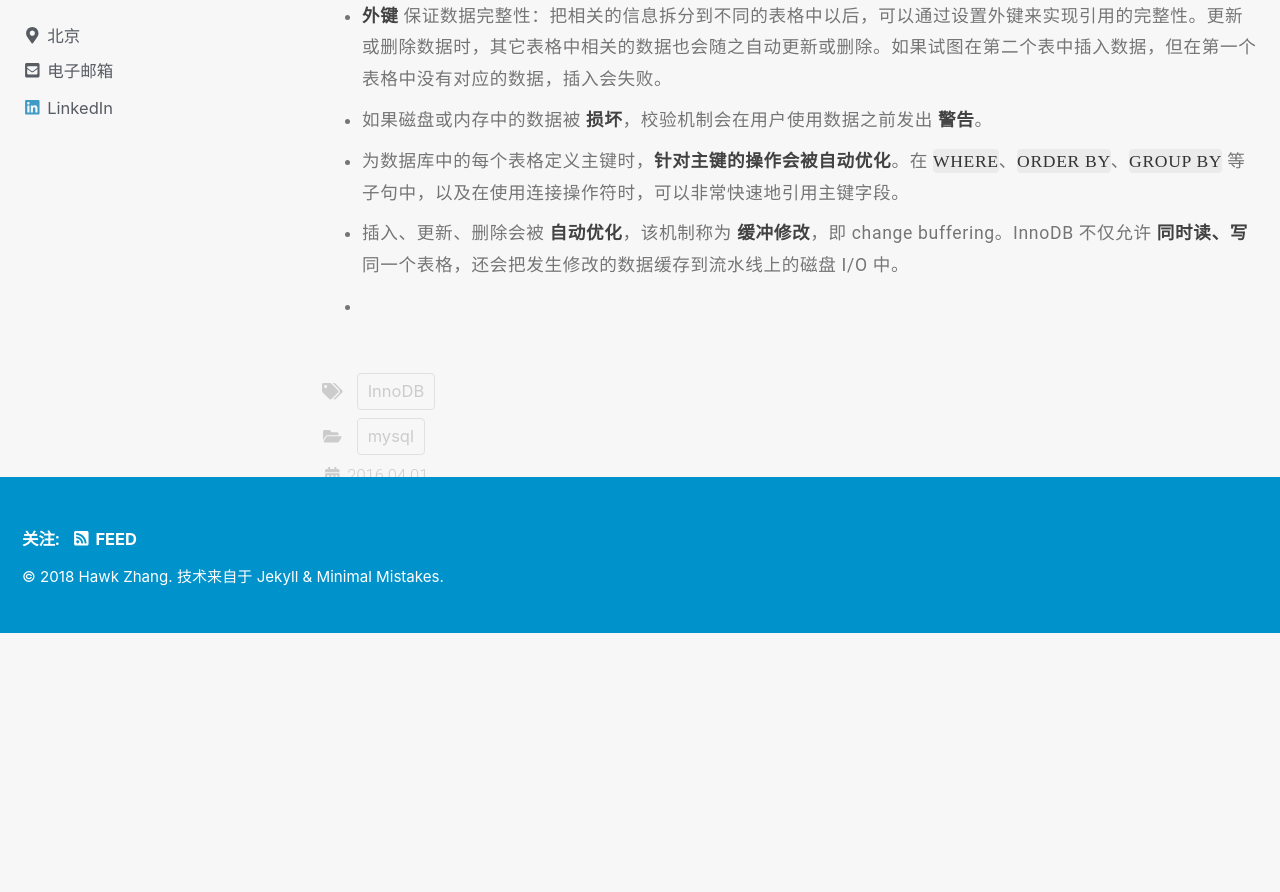
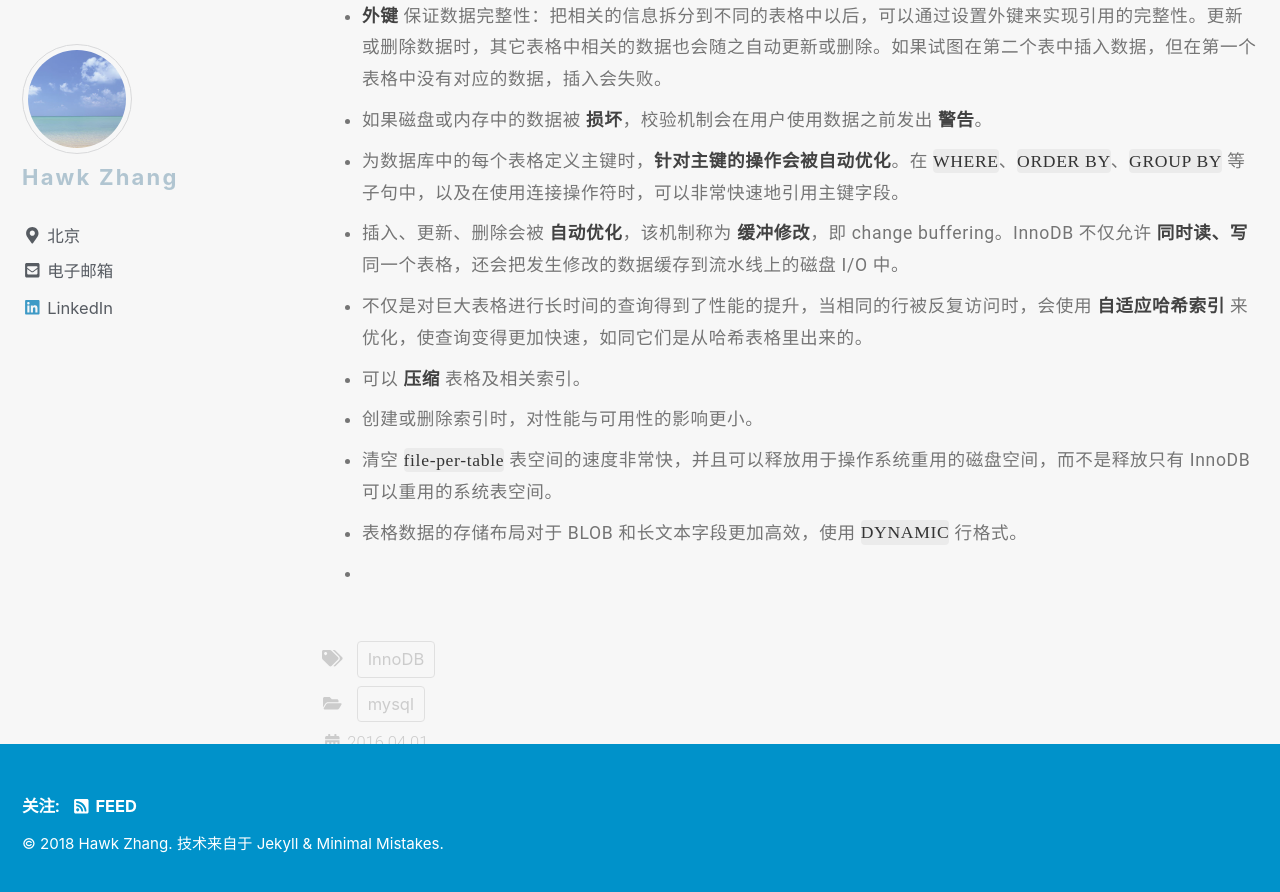
Before and after one commit to narru888/linotes_note, a Jekyll site: the page built from _posts/mysql/2016-04-01-innodb.intro.md, in a window 1280 px wide and 900 px high, scrolled down 1599 px. Shown: the top 892 px of the window. Built offline with Jekyll 4.4.1, drawn with Linux system fonts in a browser that asks for light colours; nearby versions of some CDN libraries; a script that is not in the unit is left out; before the commit the page ends 2232 px from its top, so only the background shows below that.

Commit message:
update on 2018-08-19 20:50:01 CST

```diff
--- a/_posts/mysql/2016-04-01-innodb.intro.md
+++ b/_posts/mysql/2016-04-01-innodb.intro.md
@@ -41,4 +41,9 @@
 * 如果磁盘或内存中的数据被 **损坏**，校验机制会在用户使用数据之前发出 **警告**。
 * 为数据库中的每个表格定义主键时，**针对主键的操作会被自动优化**。在 `WHERE`、`ORDER BY`、`GROUP BY` 等子句中，以及在使用连接操作符时，可以非常快速地引用主键字段。
 * 插入、更新、删除会被 **自动优化**，该机制称为 **缓冲修改**，即 change buffering。InnoDB 不仅允许 **同时读、写** 同一个表格，还会把发生修改的数据缓存到流水线上的磁盘 I/O 中。
+* 不仅是对巨大表格进行长时间的查询得到了性能的提升，当相同的行被反复访问时，会使用 **自适应哈希索引** 来优化，使查询变得更加快速，如同它们是从哈希表格里出来的。
+* 可以 **压缩** 表格及相关索引。
+* 创建或删除索引时，对性能与可用性的影响更小。
+* 清空 `file-per-table` 表空间的速度非常快，并且可以释放用于操作系统重用的磁盘空间，而不是释放只有 InnoDB 可以重用的系统表空间。
+* 表格数据的存储布局对于 BLOB 和长文本字段更加高效，使用 `DYNAMIC` 行格式。
 *
```
